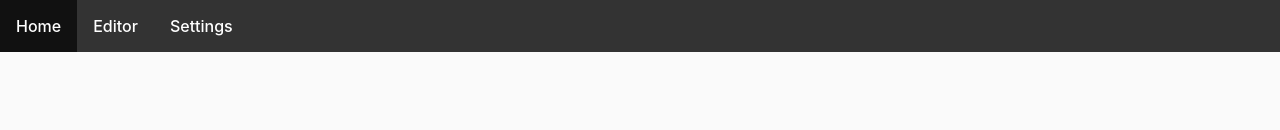
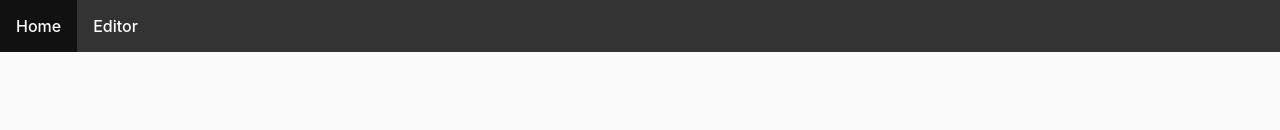
Before and after one commit to JackalLabs/beacon, a Vue app: page / in a window 1280 px wide. Shown: the top 130 px of the page. Built offline with nearby package versions, Linux system fonts and the light colour scheme.

Commit message:
no more github pages

```diff
--- a/src/assets/css/style.css
+++ b/src/assets/css/style.css
@@ -74,6 +74,7 @@ button:focus-visible {
 .template-container {
   flex-grow: 1;
   background-color: #fafafa;
+  overflow-y: scroll;
 }
 
 h1 {
--- a/src/components/DraftDocuments.vue
+++ b/src/components/DraftDocuments.vue
@@ -128,7 +128,7 @@
   }
 
   .file-card {
-    border-radius: 4px 4px 0px 4px;
+    //border-radius: 4px 4px 0px 4px;
     align-items: flex-start;
     flex-direction: column;
     display: flex;
--- a/src/config/nav.ts
+++ b/src/config/nav.ts
@@ -15,10 +15,10 @@ export const navItems: INavOption[] = [
     desc: '',
     path: '/editor'
   },
-  {
-    label: 'Settings',
-    desc: '',
-    path: '/settings'
-  },
+  // {
+  //   label: 'Settings',
+  //   desc: '',
+  //   path: '/settings'
+  // },
 
 ]
--- a/src/views/DraftEditor.vue
+++ b/src/views/DraftEditor.vue
@@ -28,9 +28,6 @@
             <span id="wallet-alert">Connect wallet to edit</span>
           </div>
         </section>
-        <aside>
-          <div class="folder-placeholder"></div>
-        </aside>
       </main>
     </div>
   </div>
```
